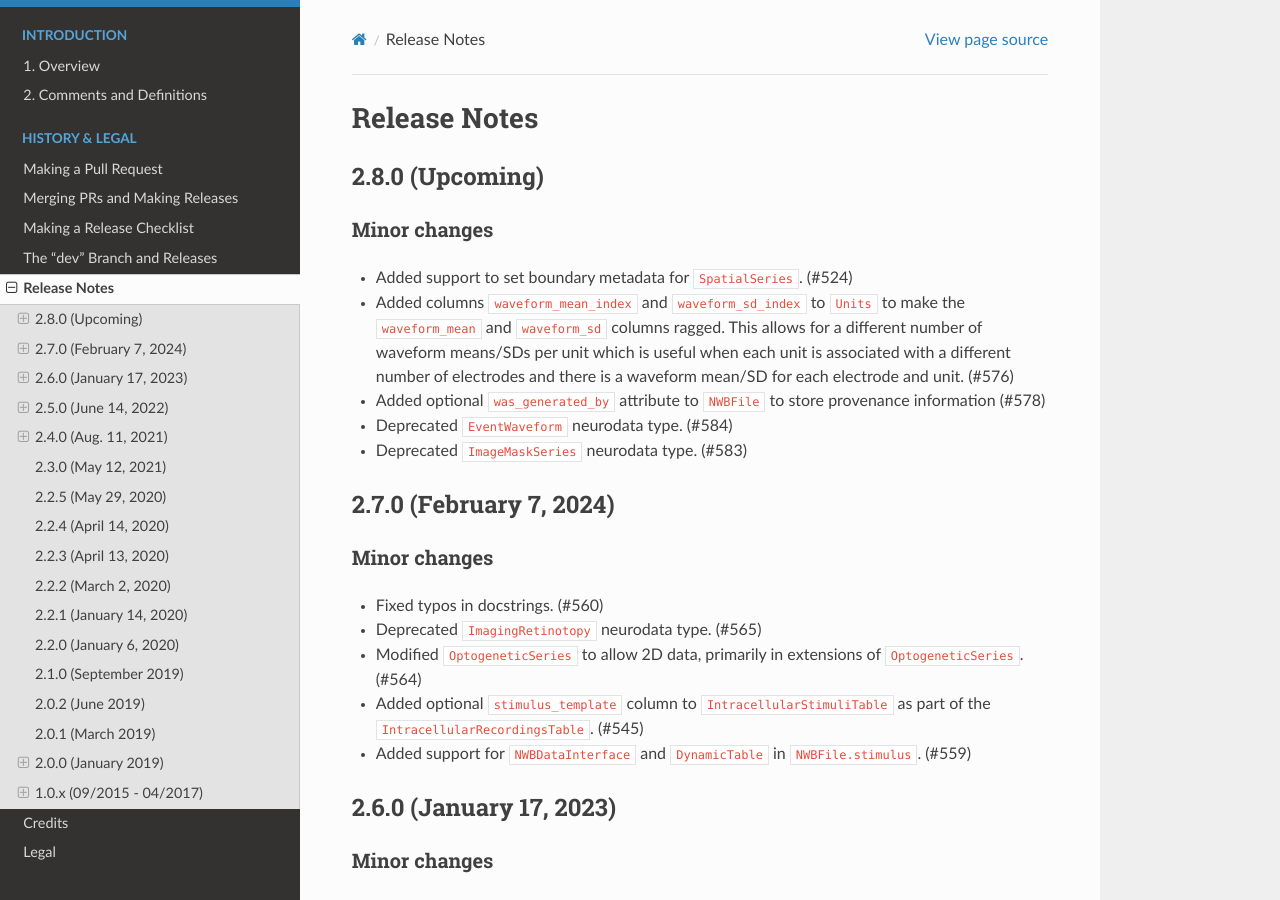
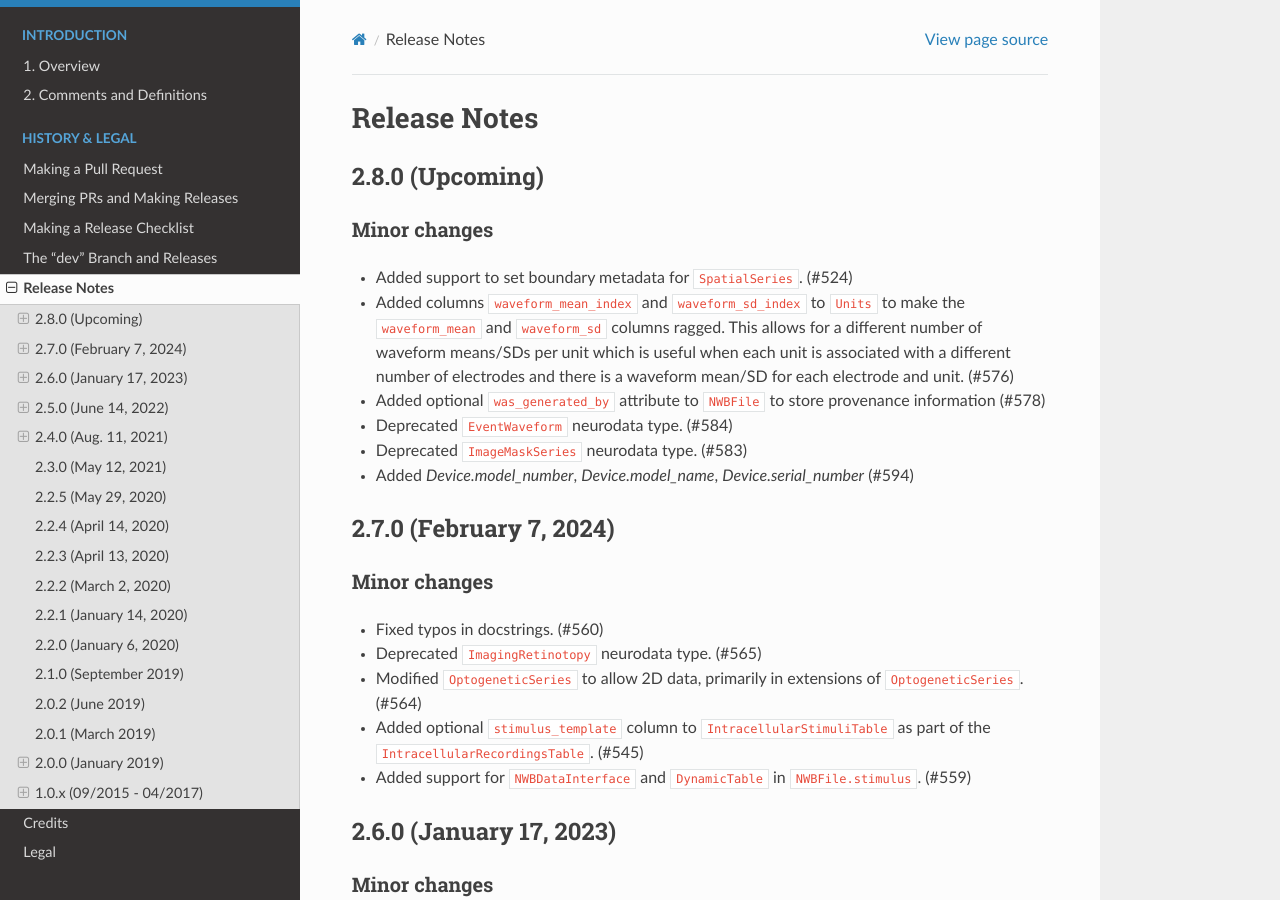
Before and after one commit to NeurodataWithoutBorders/nwb-schema, a Sphinx documentation site: the page built from docs/format/source/format_release_notes.rst, in a window 1280 px wide and 900 px high. Built offline with Sphinx 7.4.7 and the Read the Docs theme 3.1.0, drawn with Linux system fonts in a browser that asks for light colours.

Commit message:
Update release notes

```diff
--- a/docs/format/source/format_release_notes.rst
+++ b/docs/format/source/format_release_notes.rst
@@ -15,8 +15,8 @@ Minor changes
   electrode and unit. (#576)
 - Added optional ``was_generated_by`` attribute to ``NWBFile`` to store provenance information (#578)
 - Deprecated ``EventWaveform`` neurodata type. (#584)
-
 - Deprecated ``ImageMaskSeries`` neurodata type. (#583)
+- Added `Device.model_number`, `Device.model_name`, `Device.serial_number` (#594)
 
 2.7.0 (February 7, 2024)
 ------------------------
```
